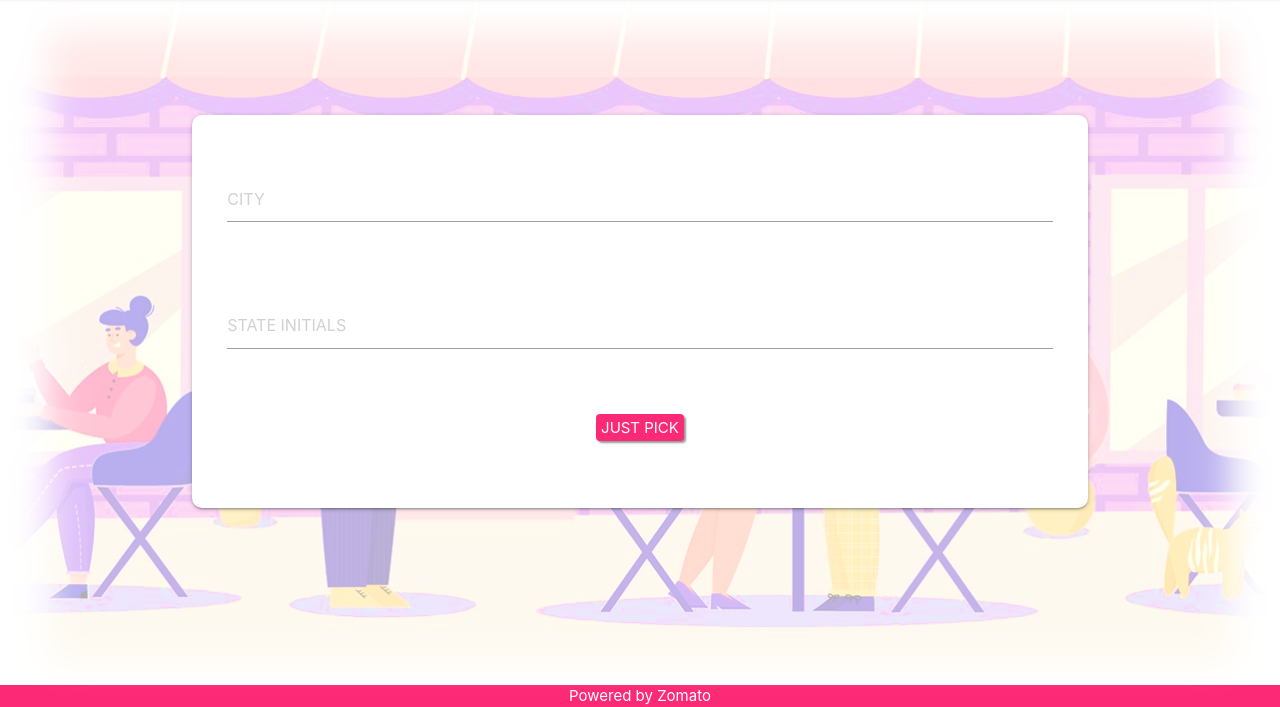
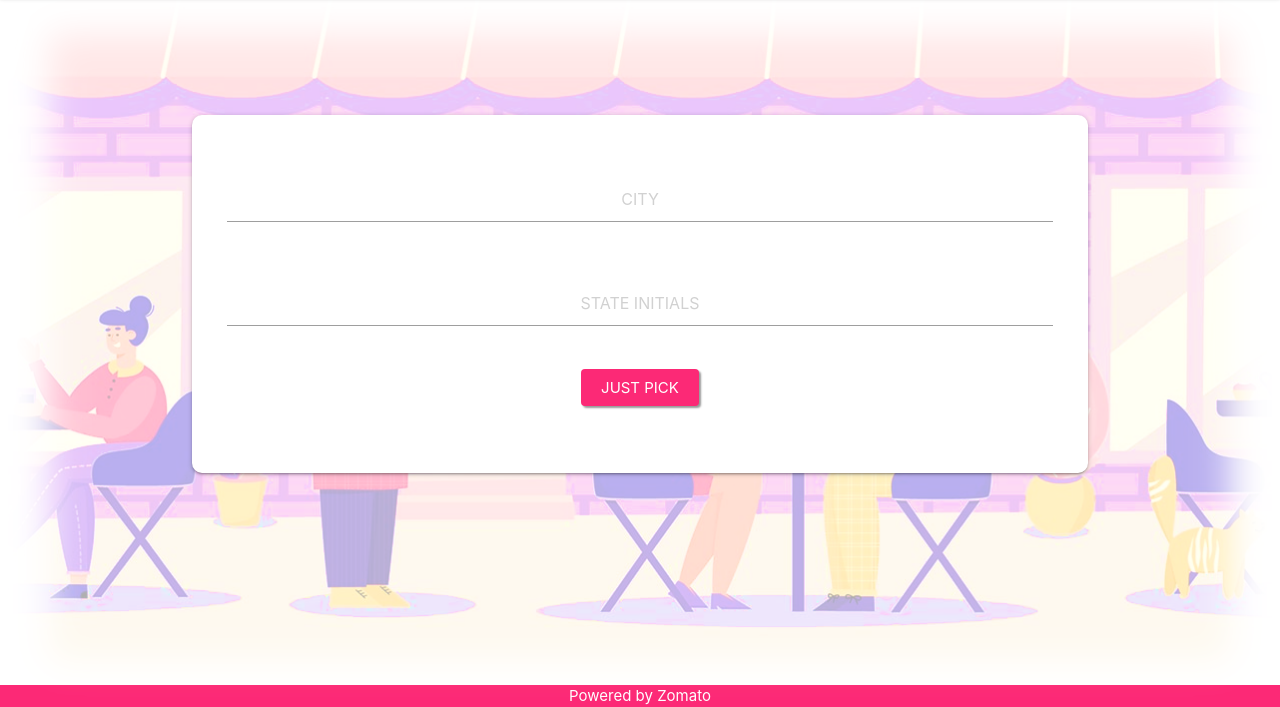
Before and after one commit to MichaelWitt/Just-Pick, a plain HTML site: page index.html in a window 1280 px wide. Shown: the part 93-800 px from the top of the page. Drawn offline with nearby package versions, Linux system fonts and the light colour scheme.

Commit message:
more fixes with html and CSS

```diff
--- a/index.html
+++ b/index.html
@@ -19,16 +19,14 @@
             <div class = "row">
                 <br>
                 <div class="input-field col s12">
-                    <input placeholder="CITY" id="city" type="text" class="validate">
+                    <input placeholder="CITY" id="city" type="text" style="text-align: center;" class="validate">
                 </div>
             </div>
-            <br>
             <div class = "row">
                 <div class="input-field col s12">
-                    <input placeholder="STATE INITIALS" id="stateInitials" type="text" class="validate">
+                    <input placeholder="STATE INITIALS" id="stateInitials" type="text" style="text-align: center;" class="validate">
                 </div>
             </div>
-            <br>
             <div class = "row">
                 <div class="col-5"></div>
                 <div class = "col-2">
--- a/stylesheet.css
+++ b/stylesheet.css
@@ -39,7 +39,7 @@
     /* valid color */
     .input-field input[type=text].valid {
       border-bottom: 1px solid #fc2976 !important;
-      box-shadow: 0 1px 0 0 #8f657400, 100, 100;
+      box-shadow: 0 1px 0 0 #fc2976;
     }
     /* invalid color */
     .input-field input[type=text].invalid {
@@ -85,7 +85,10 @@
     border: none;
     border-radius: 4px;
     box-shadow: 2px 2px 2px rgb(153, 153, 153);
-    padding: 5px;
+    padding-left: 20px;
+    padding-right: 20px;
+    padding-top: 10px;
+    padding-bottom: 10px;
 
   }
 
```
